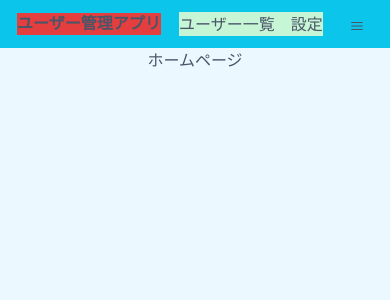
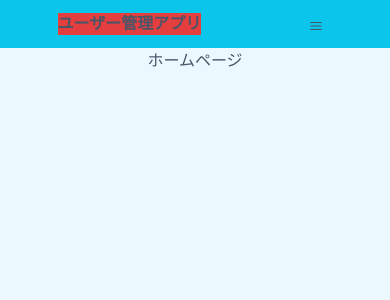
Before and after one commit to yuuu1654/react-user-app-chakra-ui, a React (Create React App) app: page /home in a window 390 px wide. Shown: the top 300 px of the page. Built offline with nearby package versions, Linux system fonts and the light colour scheme.

Commit message:
modify responsive

```diff
--- a/src/components/organisms/layout/Header.tsx
+++ b/src/components/organisms/layout/Header.tsx
@@ -1,6 +1,6 @@
 /* eslint-disable react-hooks/exhaustive-deps */
 import { Box, Flex, Heading, Link, useDisclosure } from "@chakra-ui/react";
-import { FC, memo, useCallback } from "react";
+import { FC, memo } from "react";
 import { MenuIconButton } from "../../atoms/button/MenuIconButton";
 import { MenuDrawer } from "../../moleculus/MenuDrawer";
 import { useNavigate } from "react-router-dom";
@@ -44,7 +44,7 @@ export const Header: FC = memo(() => {
           </Heading>
         </Flex>
 
-        <Flex bg={"green.100"}>
+        <Flex bg={"green.100"} display={{ base: "none" , md: "flex" }}>
           <Box pr={4}>
             <Link onClick={onClickUserManagement}>ユーザー一覧</Link>
           </Box>
```
